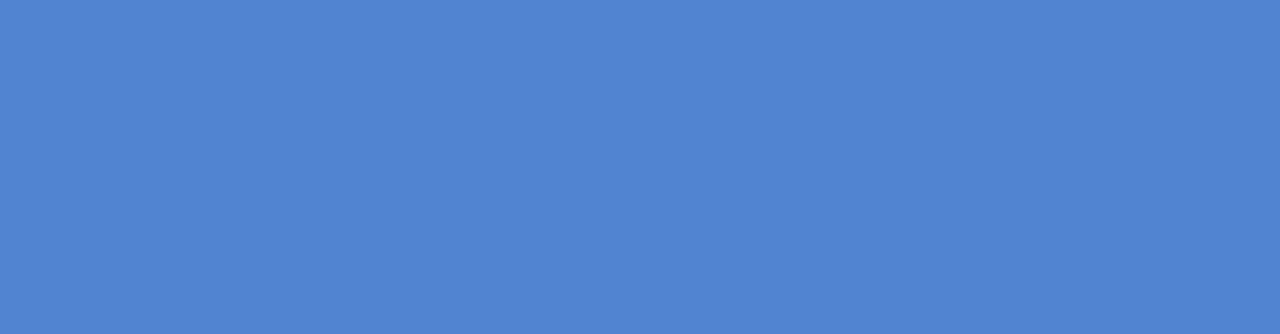
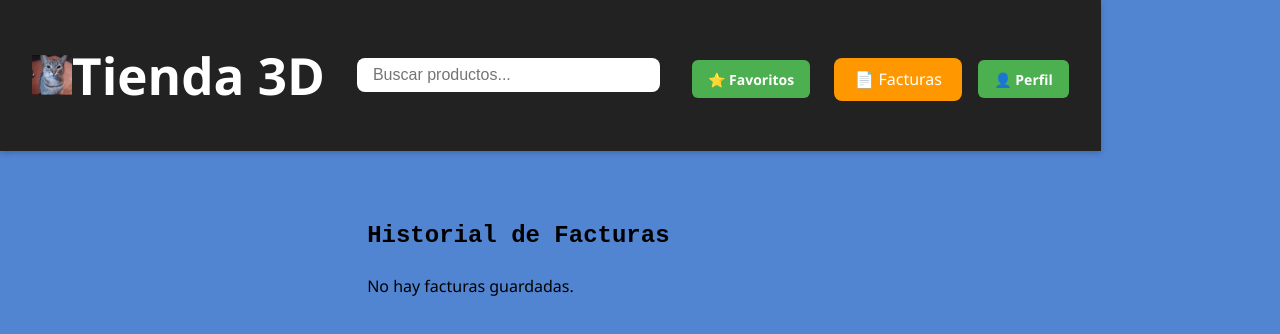
Before and after one commit to SharkCtts/Parcial3_web2, a React (Vite) app: page /facturas in a window 1280 px wide. Before the commit this address had no page. Shown: the top 334 px of the page. Built offline with nearby package versions, Linux system fonts and the light colour scheme.

Commit message:
facturas

```diff
--- a/src/App.css
+++ b/src/App.css
@@ -211,3 +211,19 @@ button {
   background-color: #4caf50;
   color: white;
 }
+
+p{
+  color:black;
+}
+
+h4{
+  color:black;
+}
+
+li{
+  color: black;
+}
+
+h3{
+  color: black;
+}
--- /dev/null
+++ b/src/Facturas.jsx
@@ -0,0 +1,64 @@
+import { useState, useEffect } from 'react';
+import Header from './Header';
+import './App.css';
+
+function Facturas() {
+  const [facturas, setFacturas] = useState([]);
+
+  useEffect(() => {
+    let facturasGuardadas = JSON.parse(localStorage.getItem('factura'));
+    if (!facturasGuardadas) {
+      facturasGuardadas = [];
+    } else if (!Array.isArray(facturasGuardadas)) {
+      facturasGuardadas = [facturasGuardadas];
+    }
+    setFacturas(facturasGuardadas);
+  }, []);
+
+  return (
+    <div className="App">
+      <Header />
+      <div style={{ maxWidth: '800px', margin: '2rem auto', padding: '1rem' }}>
+        <h2>Historial de Facturas</h2>
+        {facturas.length === 0 ? (
+          <p>No hay facturas guardadas.</p>
+        ) : (
+          facturas.map((factura, index) => (
+            <div
+              key={index}
+              style={{
+                border: '1px solid #ccc',
+                borderRadius: '8px',
+                padding: '1rem',
+                marginBottom: '1rem',
+                backgroundColor: '#f9f9f9',
+              }}
+            >
+              <h3>Factura #{index + 1}</h3>
+              <p><b>Fecha:</b> {new Date(factura.fecha).toLocaleString()}</p>
+
+              <h4>Datos del cliente:</h4>
+              <p><b>Nombre:</b> {factura.usuario?.nombre}</p>
+              <p><b>Dirección:</b> {factura.usuario?.direccion}</p>
+              <p><b>Ciudad:</b> {factura.usuario?.ciudad}</p>
+              <p><b>Teléfono:</b> {factura.usuario?.telefono}</p>
+
+              <h4>Productos comprados:</h4>
+              <ul>
+                {factura.productos?.map((item) => (
+                  <li key={item.id}>
+                    {item.nombre} x {item.cantidad} = ${item.precio * item.cantidad}
+                  </li>
+                ))}
+              </ul>
+
+              <h4>Total: ${factura.total}</h4>
+            </div>
+          ))
+        )}
+      </div>
+    </div>
+  );
+}
+
+export default Facturas;
--- a/src/Header.jsx
+++ b/src/Header.jsx
@@ -1,7 +1,7 @@
 import { useState, useEffect } from 'react';
 import logo from './assets/logo.png';
 import './App.css';
-import { useNavigate } from 'react-router-dom';
+import { useNavigate, Link } from 'react-router-dom';
 
 function Header({ busqueda, setBusqueda }) {
   const [usuario, setUsuario] = useState(null);
@@ -16,7 +16,6 @@ function Header({ busqueda, setBusqueda }) {
     }
   }, []);
 
-  // Carga favoritos cada vez que se abre el desplegable
   useEffect(() => {
     if (mostrarFavoritos) {
       const favs = JSON.parse(localStorage.getItem('favoritos')) || [];
@@ -43,10 +42,24 @@ function Header({ busqueda, setBusqueda }) {
     localStorage.setItem('favoritos', JSON.stringify(nuevosFavoritos));
   };
 
+  const irAFacturas = () => {
+    navigate('/facturas');
+  };
+
   return (
     <header className="top-bar">
-      <img src={logo} alt="Logo" className="logo" />
-      <h1>Tienda 3D</h1>
+      <Link
+        to="/"
+        style={{
+          display: 'flex',
+          alignItems: 'center',
+          textDecoration: 'none',
+          color: 'inherit',
+        }}
+      >
+        <img src={logo} alt="Logo" className="logo" />
+        <h1>Tienda 3D</h1>
+      </Link>
 
       <input
         type="text"
@@ -59,6 +72,14 @@ function Header({ busqueda, setBusqueda }) {
       <div className="botones-header">
         <button className="boton-favoritos" onClick={toggleFavoritos}>
           ⭐ Favoritos
+        </button>
+
+        <button
+          className="boton-facturas"
+          onClick={irAFacturas}
+          style={{ backgroundColor: '#ff9800', marginLeft: '8px' }}
+        >
+          📄 Facturas
         </button>
 
         <button className="boton-usuario" onClick={handleUsuarioClick}>
--- a/src/main.jsx
+++ b/src/main.jsx
@@ -6,6 +6,8 @@ import Perfil from './Perfil.jsx';
 import DetalleProducto from './DetalleProducto.jsx';
 import './index.css';
 import Comprar from './Comprar.jsx';
+import Facturas from './Facturas.jsx';
+
 
 createRoot(document.getElementById('root')).render(
   <StrictMode>
@@ -15,6 +17,7 @@ createRoot(document.getElementById('root')).render(
         <Route path="/perfil" element={<Perfil />} />
         <Route path="/producto/:id" element={<DetalleProducto />} />
         <Route path="/comprar" element={<Comprar />} />
+        <Route path="/facturas" element={<Facturas />} />
       </Routes>
     </BrowserRouter>
   </StrictMode>
```
